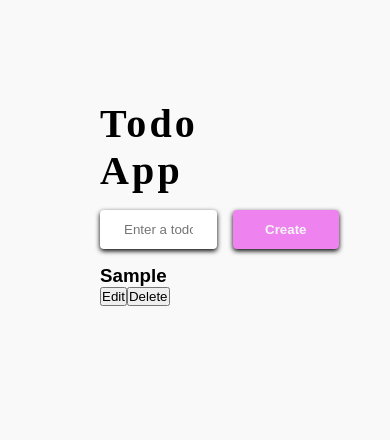
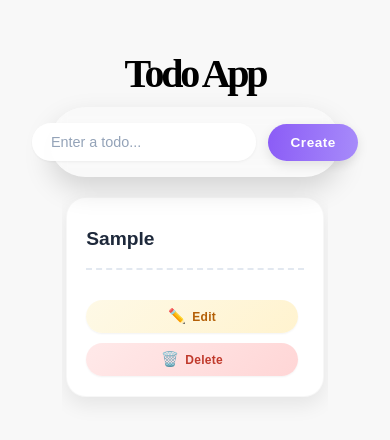
Before and after one commit to Sarvesh-1999/React-11---JNO-JRERTD-M6, a React (Vite) app: page / in a window 390 px wide. Both pictures are taken after typing "Sample" into the empty fields and a click on the button "Create". Shown: the top 440 px of the page. Built offline with nearby package versions, Linux system fonts and the light colour scheme.

Commit message:
updated todo css

```diff
--- a/src/allTopics/10_todoApp/CreateTodo/CreateTodo.module.css
+++ b/src/allTopics/10_todoApp/CreateTodo/CreateTodo.module.css
@@ -1,31 +1,103 @@
 .todoForm {
   display: flex;
   align-items: center;
+  justify-content: center;
   gap: 1rem;
-  padding: 1rem 0;
+  padding: 1.5rem;
+  background: rgba(255, 255, 255, 0.1);
+  backdrop-filter: blur(8px);
+  border-radius: 60px;
+  box-shadow: 0 8px 20px rgba(0, 0, 0, 0.1);
+  transition: all 0.3s ease;
+  max-width: 700px;
+  margin: 0 auto;
 }
+
+.todoForm:focus-within {
+  box-shadow: 0 12px 28px rgba(0, 0, 0, 0.15);
+  background: rgba(255, 255, 255, 0.2);
+}
+
 .todoForm > input {
-  padding: 0.75rem 1.5rem;
-  min-width: 30vw;
+  flex: 1;
+  padding: 0.9rem 1.5rem;
+  font-size: 1rem;
+  font-family: inherit;
+  background: rgba(255, 255, 255, 0.95);
+  border: none;
+  border-radius: 50px;
   outline: none;
+  box-shadow: 0 1px 3px rgba(0, 0, 0, 0.05);
+  transition: all 0.2s ease;
+  color: #1e293b;
+  font-weight: 500;
+}
+
+.todoForm > input::placeholder {
+  color: #94a3b8;
+  font-weight: 400;
+}
+
+.todoForm > input:focus {
+  background: white;
+  box-shadow: 0 0 0 3px rgba(139, 92, 246, 0.3);
+}
+
+.todoForm > button {
+  padding: 0.9rem 2rem;
   border: none;
-  box-shadow: 0 2px 5px black;
-  border-radius: 4px;
+  border-radius: 50px;
+  background: linear-gradient(95deg, #8b5cf6 0%, #a78bfa 100%);
+  color: white;
+  font-weight: 700;
+  font-size: 1rem;
+  cursor: pointer;
+  transition: all 0.25s ease;
+  box-shadow: 0 4px 12px rgba(0, 0, 0, 0.1);
+  letter-spacing: 0.5px;
+  font-family: inherit;
 }
-.todoForm > button {
-  padding: 0.75rem 2rem;
-  border-radius: 4px;
-  border: none;
-  cursor: pointer;
-  background-color: violet;
-  box-shadow: 0 2px 5px black;
-  font-weight: 600;
-  transition: 0.2s;
-  color: whitesmoke;
+
+.todoForm > button:hover {
+  background: linear-gradient(95deg, #7c3aed 0%, #8b5cf6 100%);
+  transform: translateY(-2px);
+  box-shadow: 0 8px 20px rgba(0, 0, 0, 0.15);
 }
-.todoForm > button:hover {
-  background-color: #b967b9;
+
+.todoForm > button:active {
+  transform: translateY(1px);
+  box-shadow: 0 2px 8px rgba(0, 0, 0, 0.1);
 }
-.todoForm > button:active {
-  transform: scale(1.02);
+
+@media (max-width: 640px) {
+  .todoForm {
+    padding: 1rem;
+    gap: 0.75rem;
+    border-radius: 40px;
+  }
+
+  .todoForm > input {
+    padding: 0.7rem 1.2rem;
+    font-size: 0.9rem;
+  }
+
+  .todoForm > button {
+    padding: 0.7rem 1.4rem;
+    font-size: 0.85rem;
+  }
 }
+
+@keyframes slideIn {
+  from {
+    opacity: 0;
+    transform: translateY(-20px);
+  }
+  to {
+    opacity: 1;
+    transform: translateY(0);
+  }
+}
+
+.todoForm {
+  animation: slideIn 0.4s ease-out;
+}
--- a/src/allTopics/10_todoApp/DisplayTodo/DisplayTodo.jsx
+++ b/src/allTopics/10_todoApp/DisplayTodo/DisplayTodo.jsx
@@ -4,18 +4,18 @@ const DisplayTodo = ({ allTodos, handleDeleteTodo, handleEditTodo }) => {
   console.log(allTodos); // [{},{},{}....]
 
   return (
-    <div>
+    <div className={style.todosContainer}>
       {allTodos.length === 0 ? (
         <p>No Todos Available</p>
       ) : (
-        <section>
+        <section className={style.todosWrapper}>
           {allTodos.map((todo) => {
             let { id, text } = todo;
             return (
-              <div key={id}>
+              <div key={id} className={style.todo}>
                 <h3>{text}</h3>
-                <button onClick={() => handleEditTodo(id)}>Edit</button>
-                <button onClick={() => handleDeleteTodo(id)}>Delete</button>
+                <button className={style.editBtn} onClick={() => handleEditTodo(id)}>Edit</button>
+                <button className={style.deleteBtn} onClick={() => handleDeleteTodo(id)}>Delete</button>
               </div>
             );
             s;
--- a/src/allTopics/10_todoApp/DisplayTodo/DisplayTodo.module.css
+++ b/src/allTopics/10_todoApp/DisplayTodo/DisplayTodo.module.css
@@ -0,0 +1,190 @@
+.todosContainer {
+  padding: 20px;
+  max-width: 1400px;
+  margin: 0 auto;
+  width: 100%;
+}
+
+.todosContainer > p {
+  text-align: center;
+  font-size: 1.2rem;
+  font-style: italic;
+  color: #5a5a5a;
+  background: rgba(255, 255, 255, 0.7);
+  backdrop-filter: blur(4px);
+  padding: 2rem;
+  border-radius: 24px;
+  margin: 2rem auto;
+  max-width: 400px;
+  box-shadow: 0 4px 12px rgba(0, 0, 0, 0.05);
+}
+
+.todosWrapper {
+  display: grid;
+  grid-template-columns: repeat(auto-fill, minmax(280px, 1fr));
+  gap: 24px;
+  align-items: start;
+  min-height: 60vh;
+  max-height: 70vh;
+  overflow-y: auto;
+  padding: 8px 4px;
+}
+
+/* Custom scrollbar for todosWrapper */
+.todosWrapper::-webkit-scrollbar {
+  width: 8px;
+}
+
+.todosWrapper::-webkit-scrollbar-track {
+  background: rgba(0, 0, 0, 0.05);
+  border-radius: 10px;
+}
+
+.todosWrapper::-webkit-scrollbar-thumb {
+  background: rgba(100, 100, 100, 0.3);
+  border-radius: 10px;
+}
+
+.todosWrapper::-webkit-scrollbar-thumb:hover {
+  background: rgba(100, 100, 100, 0.5);
+}
+
+.todo {
+  background: white;
+  border-radius: 20px;
+  padding: 1.5rem;
+  box-shadow: 0 8px 20px rgba(0, 0, 0, 0.08);
+  transition: all 0.3s cubic-bezier(0.2, 0, 0, 1);
+  display: flex;
+  flex-direction: column;
+  justify-content: space-between;
+  border: 1px solid rgba(0, 0, 0, 0.03);
+  cursor: pointer;
+}
+
+.todo:hover {
+  transform: translateY(-6px);
+  box-shadow: 0 20px 30px -12px rgba(0, 0, 0, 0.15);
+  background: #ffffff;
+  border-color: rgba(255, 255, 255, 0.5);
+}
+
+.todo > h3 {
+  padding: 12px 0 24px 0;
+  font-size: 1.4rem;
+  font-weight: 600;
+  color: #1e293b;
+  word-break: break-word;
+  line-height: 1.4;
+  border-bottom: 2px dashed #e2e8f0;
+  margin-bottom: 20px;
+}
+
+.todo .editBtn,
+.todo .deleteBtn {
+  padding: 0.6rem 1.2rem;
+  margin: 10px 6px 0 0;
+  font-weight: 600;
+  font-size: 0.85rem;
+  border: none;
+  border-radius: 40px;
+  cursor: pointer;
+  transition: all 0.2s ease;
+  background: #f8fafc;
+  color: #334155;
+  box-shadow: 0 1px 2px rgba(0, 0, 0, 0.05);
+  letter-spacing: 0.3px;
+  display: inline-flex;
+  align-items: center;
+  gap: 6px;
+}
+
+.todo .editBtn {
+  background: linear-gradient(135deg, #fef9e6 0%, #fff3cf 100%);
+  color: #b45f06;
+}
+
+.todo .editBtn:hover {
+  background: linear-gradient(135deg, #ffe6b3 0%, #ffdc99 100%);
+  color: #8b3c00;
+  transform: translateY(-2px);
+  box-shadow: 0 6px 12px rgba(0, 0, 0, 0.08);
+}
+
+.todo .deleteBtn {
+  background: linear-gradient(135deg, #ffe9e9 0%, #ffd6d6 100%);
+  color: #c0392b;
+}
+
+.todo .deleteBtn:hover {
+  background: linear-gradient(135deg, #ffcccc 0%, #ffb3b3 100%);
+  color: #a82313;
+  transform: translateY(-2px);
+  box-shadow: 0 6px 12px rgba(0, 0, 0, 0.08);
+}
+
+.todo .editBtn:active,
+.todo .deleteBtn:active {
+  transform: translateY(1px);
+  box-shadow: 0 2px 5px rgba(0, 0, 0, 0.1);
+}
+
+/* Icons via pseudo-elements (optional, remove if not wanted) */
+.todo .editBtn::before {
+  content: "✏️";
+  font-size: 0.9rem;
+  display: inline-block;
+  transition: transform 0.2s;
+}
+
+.todo .deleteBtn::before {
+  content: "🗑️";
+  font-size: 0.9rem;
+  display: inline-block;
+  transition: transform 0.2s;
+}
+
+.todo .editBtn:hover::before,
+.todo .deleteBtn:hover::before {
+  transform: scale(1.1);
+}
+
+/* Responsive adjustments */
+@media (max-width: 768px) {
+  .todosContainer {
+    padding: 12px;
+  }
+
+  .todosWrapper {
+    grid-template-columns: repeat(auto-fill, minmax(240px, 1fr));
+    gap: 16px;
+    max-height: 65vh;
+  }
+
+  .todo {
+    padding: 1.2rem;
+  }
+
+  .todo > h3 {
+    font-size: 1.2rem;
+    padding: 8px 0 16px 0;
+  }
+
+  .todo .editBtn,
+  .todo .deleteBtn {
+    padding: 0.5rem 1rem;
+    font-size: 0.75rem;
+  }
+}
+
+@media (max-width: 480px) {
+  .todosWrapper {
+    grid-template-columns: 1fr;
+  }
+
+  .todo .editBtn,
+  .todo .deleteBtn {
+    flex: 1;
+    justify-content: center;
+  }
+}
--- a/src/allTopics/10_todoApp/TodoWrapper.module.css
+++ b/src/allTopics/10_todoApp/TodoWrapper.module.css
@@ -1,11 +1,13 @@
 .wrapper {
   height: 100vh;
   width: 100%;
-  background-color: #f5f3f377;
-  padding: 100px;
+  background-color: #f0efef77;
+  padding: 50px;
 }
 .heading {
   font-size: 40px;
   font-family: cursive;
-  letter-spacing: 0.2rem;
+  letter-spacing: -0.2rem;
+  text-align: center;
+  margin-bottom: 10px;
 }
```
